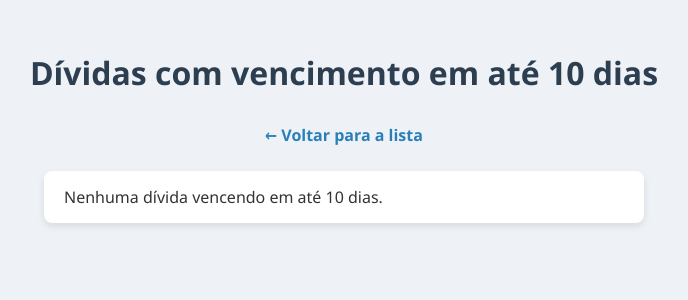
After one commit to MatheusSilveiraMiguel/Meu_sistema_web, a Flask app: page /vencimentos-proximos in a window 1280 px wide. The commit adds this page. Shown: the top 300 px of the page, without its empty margins (296-984 px from the left). Run offline with Flask 3, Linux system fonts and the light colour scheme.

Commit message:
Adicionei um programa que relança as dívidas que são todos os meses e coloquei um botão para verificar as dívidas que estão faltando 10 dias para vencer

```diff
--- a/app.py
+++ b/app.py
@@ -1,7 +1,8 @@
 from flask import Flask, render_template, request, redirect, url_for
 import json
 import os
-from datetime import datetime
+from datetime import datetime, timedelta
+from dateutil.relativedelta import relativedelta
 
 app = Flask(__name__)
 ARQUIVO = "dividas.json"
@@ -46,7 +47,8 @@ def adicionar():
             "valor": float(request.form["valor"]),
             "vencimento": vencimento_formatado,
             "prioridade": request.form["prioridade"],
-            "paga": False
+            "paga": False,
+            "repetir": request.form.get("repetir") == "on"
         }
 
         lista = carregar_dados()
@@ -55,11 +57,43 @@ def adicionar():
         return redirect(url_for("index"))
     return render_template("adicionar.html")
 
+@app.route("/vencimentos-proximos")
+def vencimentos_proximos():
+    hoje = datetime.now()
+    limite = hoje + timedelta(days=10)
+
+    lista = carregar_dados()
+    proximas = []
+
+    for divida in lista:
+        try:
+            data = interpretar_data(divida["vencimento"])
+            if hoje <= data <= limite and not divida["paga"]:
+                proximas.append(divida)
+        except:
+            continue
+
+    return render_template("proximos.html", dividas=proximas)
+
 @app.route("/pagar/<int:indice>")
 def pagar(indice):
     lista = carregar_dados()
     if 0 <= indice < len(lista):
-        lista[indice]["paga"] = True
+        divida = lista[indice]
+        divida["paga"] = True
+
+        # Se ela se repete, cria nova para o próximo mês
+        if divida.get("repetir"):
+            try:
+                data_antiga = interpretar_data(divida["vencimento"])
+                nova_data = data_antiga + relativedelta(months=1)
+                nova_divida = divida.copy()
+                nova_divida["vencimento"] = nova_data.strftime("%d/%m/%Y")
+                nova_divida["paga"] = False
+                lista.append(nova_divida)
+            except:
+                pass
+
         salvar_dados(lista)
     return redirect(url_for("index"))
 
@@ -73,4 +107,4 @@ def excluir(indice):
     return redirect(url_for("index"))
 
 if __name__ == "__main__":
-     app.run(host="0.0.0.0", port=int(os.environ.get("PORT", 5000)), debug=True)
+    app.run(host="0.0.0.0", port=int(os.environ.get("PORT", 5000)), debug=True)
--- /dev/null
+++ b/templates/proximos.html
@@ -0,0 +1,55 @@
+<!DOCTYPE html>
+<html lang="pt-br">
+<head>
+    <meta charset="UTF-8" />
+    <title>Dívidas Próximas</title>
+    <style>
+        body {
+            font-family: 'Segoe UI', Tahoma, Geneva, Verdana, sans-serif;
+            background: #eef2f7;
+            margin: 0;
+            padding: 30px;
+            color: #333;
+        }
+        h1 {
+            text-align: center;
+            margin-bottom: 30px;
+            color: #2c3e50;
+        }
+        a {
+            display: block;
+            text-align: center;
+            margin-bottom: 25px;
+            color: #2980b9;
+            text-decoration: none;
+            font-weight: 600;
+        }
+        ul {
+            max-width: 600px;
+            margin: 0 auto;
+            padding: 0;
+            list-style: none;
+        }
+        li {
+            background: white;
+            margin-bottom: 12px;
+            padding: 15px 20px;
+            border-radius: 8px;
+            box-shadow: 0 3px 7px rgb(0 0 0 / 0.1);
+        }
+    </style>
+</head>
+<body>
+    <h1>Dívidas com vencimento em até 10 dias</h1>
+    <a href="{{ url_for('index') }}">← Voltar para a lista</a>
+    <ul>
+        {% for divida in dividas %}
+            <li>
+                <strong>{{ divida.nome }}</strong> - R$ {{ "%.2f"|format(divida.valor) }} - Vence em {{ divida.vencimento }} - Prioridade: {{ divida.prioridade }}
+            </li>
+        {% else %}
+            <li>Nenhuma dívida vencendo em até 10 dias.</li>
+        {% endfor %}
+    </ul>
+</body>
+</html>
```
Also changed, not shown: templates/adicionar.html (+13 -0 lines), templates/index.html (+19 -3 lines).
